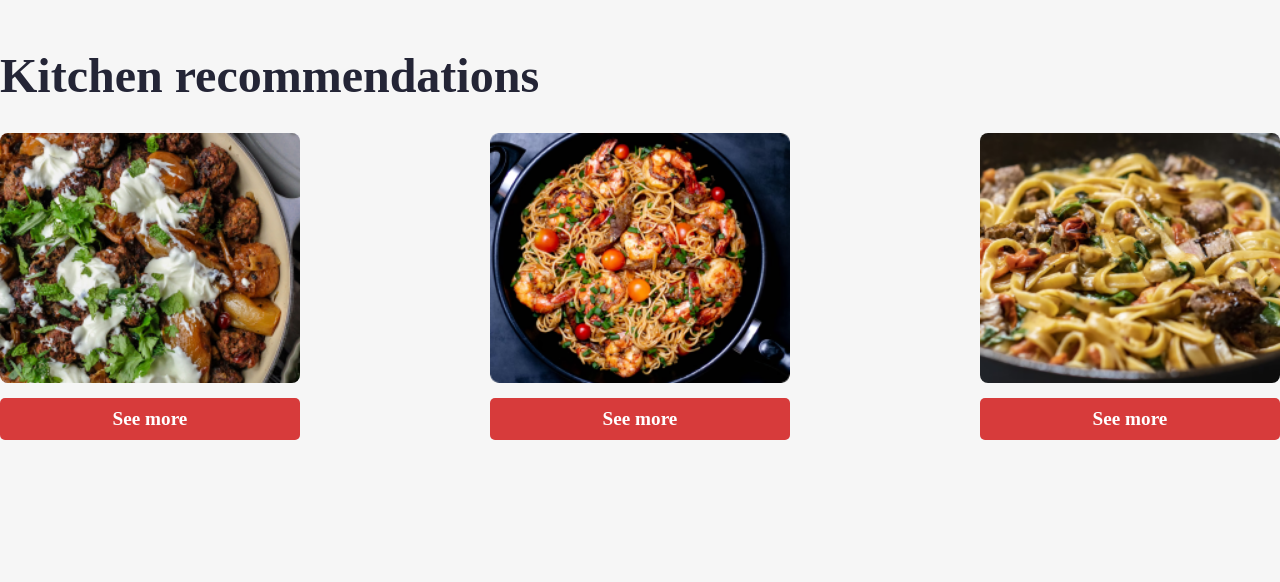
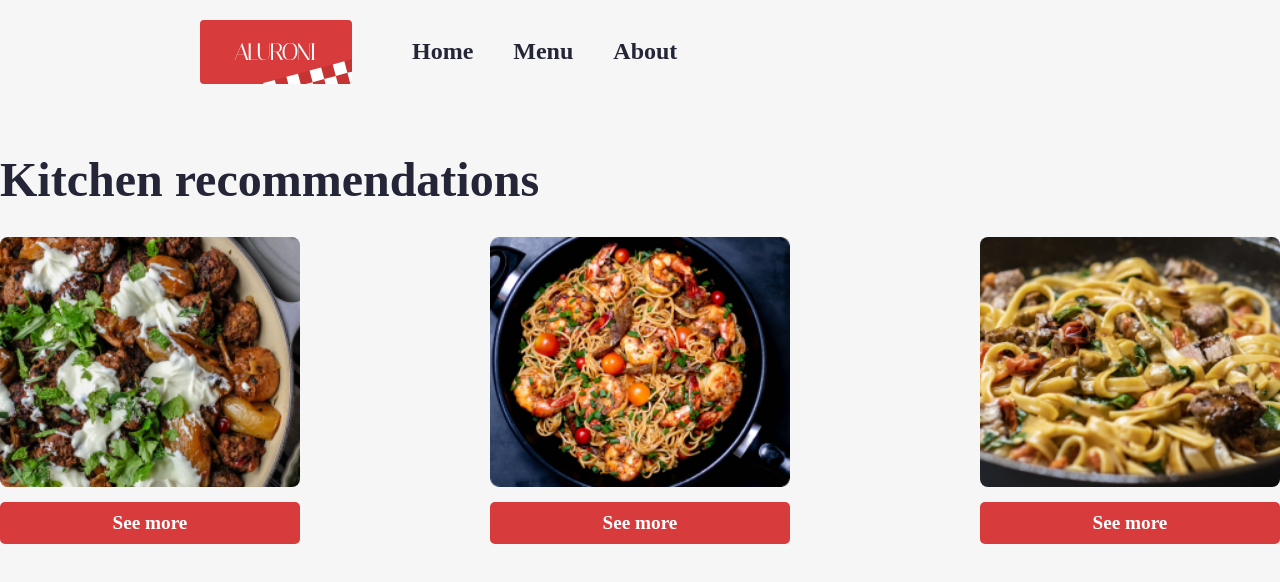
Before and after one commit to CarlosEddie/aluroni-project, a React (Create React App) app in the folder aluroni/: page / in a window 1280 px wide. Shown: the top 582 px of the page. Built offline with nearby package versions, Linux system fonts and the light colour scheme; a web font is replaced by a local one.

Commit message:
refactored routes

```diff
--- /dev/null
+++ b/aluroni/src/Components/PageMenu/PageMenu.module.scss
@@ -0,0 +1,35 @@
+@import 'styles/variables';
+@import 'styles/breakpoints';
+
+.pageMenu {
+  display: flex;
+  padding: 20px $horizontal-padding;
+  @media (max-width: $desktop_xsm) {
+    padding: 20px $horizontal-padding-mobile;
+  }
+  @media (min-width: $desktop_xsm) and (max-width: $desktop_sm) {
+    padding: 20px $horizontal-padding-sm;
+  }
+  @media (min-width: $desktop_sm) and (max-width: $desktop_md) {
+    padding: 20px $horizontal-padding-md;
+  }
+  &__list {
+    align-items: center;
+    display: flex;
+  }
+  &__link {
+    list-style-type: none;
+    padding: 0 20px;
+    a {
+      color: $dark;
+      cursor: pointer;
+      font-size: 24px;
+      font-weight: 600;
+      text-decoration: none;
+      transition: .2s ease;
+      &:hover {
+        color: $dark-grey;
+      }
+    }
+  }
+}
--- /dev/null
+++ b/aluroni/src/Components/PageMenu/index.tsx
@@ -0,0 +1,30 @@
+import { ReactComponent as Logo } from 'assets/logo.svg';
+import styles from './PageMenu.module.scss';
+import { Link } from 'react-router-dom';
+
+export default function PageMenu() {
+    const routes = [{
+        label: 'Home',
+        to: '/'
+    }, {
+        label: 'Menu',
+        to: '/menu'
+    }, {
+        label: 'About',
+        to: '/about'
+    }];
+    return (
+        <nav className={styles.pageMenu}>
+            <Logo />
+            <ul className={styles.pageMenu__list}>
+                {routes.map((route, index) => (
+                    <li key={index} className={styles.pageMenu__link}>
+                        <Link to={route.to}>
+                            {route.label}
+                        </Link>
+                    </li>
+                ))}
+            </ul>
+        </nav>
+    );
+}
--- a/aluroni/src/pages/Menu/Menu.module.scss
+++ b/aluroni/src/pages/Menu/Menu.module.scss
@@ -1,18 +1,5 @@
 @import 'styles/variables';
 @import 'styles/breakpoints';
-
-.menu {
-  padding: 20px $horizontal-padding;
-  @media (max-width: $desktop_xsm) {
-    padding: 20px $horizontal-padding-mobile;
-  }
-  @media (min-width: $desktop_xsm) and (max-width: $desktop_sm) {
-    padding: 20px $horizontal-padding-sm;
-  }
-  @media (min-width: $desktop_sm) and (max-width: $desktop_md) {
-    padding: 20px $horizontal-padding-md;
-  }
-}
 
 .header {
   align-items: center;
--- a/aluroni/src/pages/Menu/index.tsx
+++ b/aluroni/src/pages/Menu/index.tsx
@@ -1,5 +1,4 @@
 import styles from './Menu.module.scss';
-import { ReactComponent as Logo } from 'assets/logo.svg';
 import SearchEngine from './SearchEngine';
 import { useState } from 'react';
 import Filters from './Filters';
@@ -14,9 +13,6 @@ export default function Menu() {
 
     return (
         <main>
-            <nav className={styles.menu}>
-                <Logo />
-            </nav>
             <header className={styles.header}>
                 <div className={styles.header__text}>
                     The code and pasta house
--- a/aluroni/src/routes.js
+++ b/aluroni/src/routes.js
@@ -1,3 +1,4 @@
+import PageMenu from 'Components/PageMenu';
 import Home from 'pages/Home';
 import Menu from 'pages/Menu';
 import { BrowserRouter as Router, Routes, Route } from 'react-router-dom';
@@ -5,6 +6,7 @@ import { BrowserRouter as Router, Routes, Route } from 'react-router-dom';
 export default function AppRouter() {
     return (
         <Router>
+            <PageMenu />
             <Routes>
                 <Route path='/' element={<Home />} />
                 <Route path='/menu' element={<Menu />} />
```
